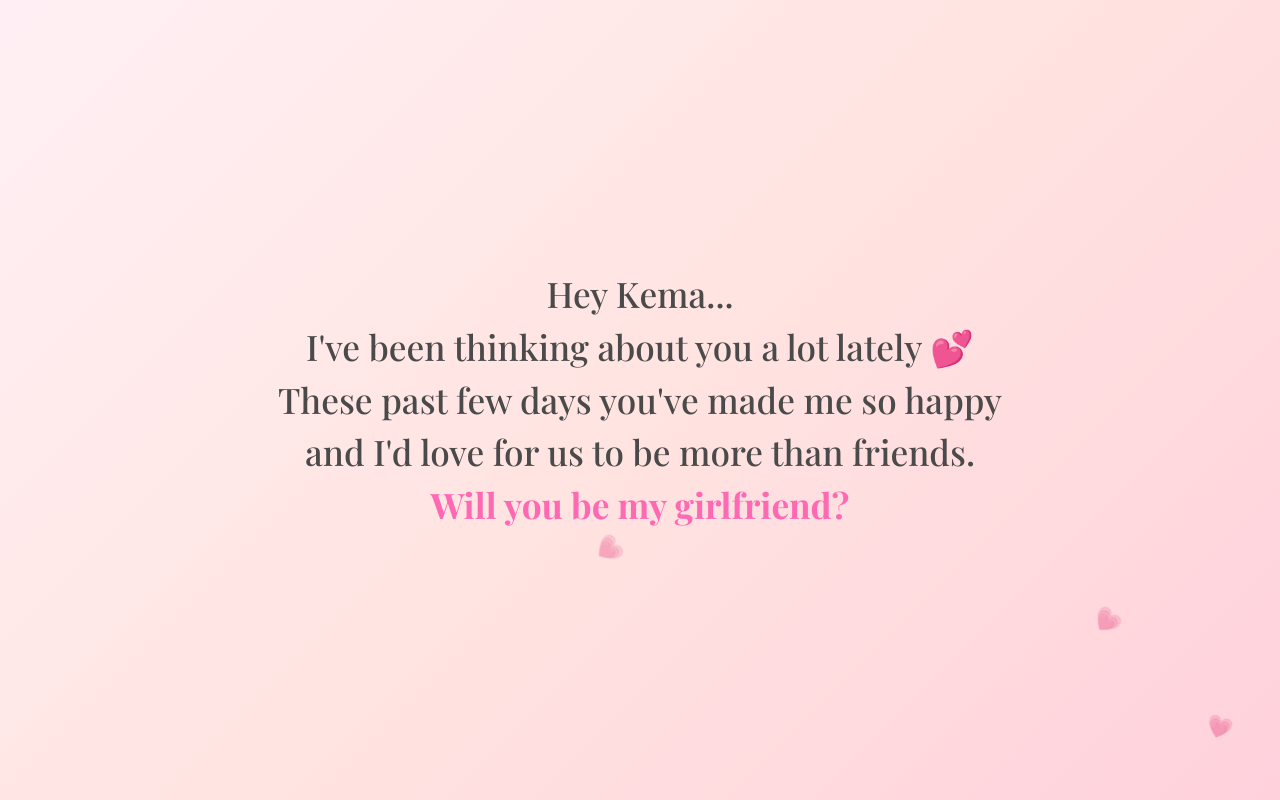
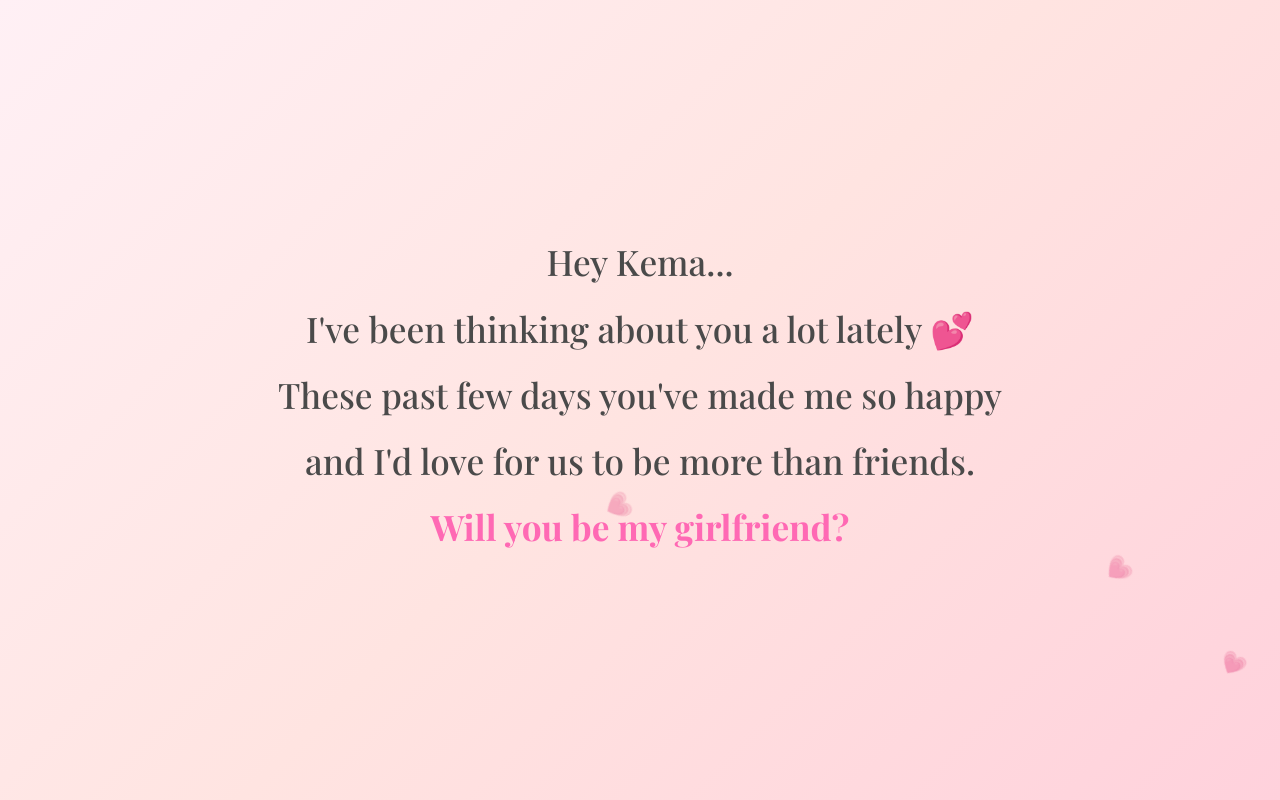
Before and after one commit to Carlos64999/Kema, a plain HTML site: page Index.html in a window 1280 px wide. Drawn offline with nearby package versions, Linux system fonts and the light colour scheme.

Commit message:
Update Index.html

```diff
--- a/Index.html
+++ b/Index.html
@@ -6,11 +6,7 @@
 <title>For Kema 💕</title>
 <link href="https://fonts.googleapis.com/css2?family=Playfair+Display:wght@500;700&family=Poppins:wght@400;500&display=swap" rel="stylesheet">
 <style>
-    * {
-      margin: 0;
-      padding: 0;
-      box-sizing: border-box;
-    }
+  * { margin: 0; padding: 0; box-sizing: border-box; }
   body {
     height: 100vh;
     background: linear-gradient(135deg, #fff0f5 0%, #ffe4e1 50%, #ffd1dc 100%);
@@ -32,31 +28,21 @@
     z-index: 2;
   }
   .message {
-      opacity: 0;
+    visibility: hidden;
     transform: translateY(30px);
     transition: all 1.8s ease-out;
     font-family: 'Playfair Display', serif;
     font-size: 2.2rem;
-      line-height: 1.5;
+    line-height: 1.6;
     color: #4a4a4a;
     max-width: 90%;
   }
-    .highlight {
-      color: #ff69b4;
-      font-weight: 700;
+  .message div {
+    margin-bottom: 10px;
   }
-    .shown {
-      opacity: 1;
-      transform: translateY(0);
-    }
-    .small-hearts {
-      position: absolute;
-      width: 100%;
-      height: 100%;
-      pointer-events: none;
-      overflow: hidden;
-      z-index: 1;
-    }
+  .highlight { color: #ff69b4; font-weight: 700; }
+  .shown { visibility: visible; transform: translateY(0); }
+  .small-hearts { position: absolute; width: 100%; height: 100%; pointer-events: none; overflow: hidden; z-index: 1; }
   .heart-float {
     position: absolute;
     font-size: 1.4rem;
@@ -89,11 +75,11 @@
 
 <div class="container">
   <div class="message" id="message">
-      Hey Kema...<br>
-      I've been thinking about you a lot lately 💕<br>
-      These past few days you've made me so happy <br>
-      and I'd love for us to be more than friends.<br>
-      <span class="highlight">Will you be my girlfriend?</span>
+    <div>Hey Kema...</div>
+    <div>I've been thinking about you a lot lately 💕</div>
+    <div>These past few days you've made me so happy</div>
+    <div>and I'd love for us to be more than friends.</div>
+    <div class="highlight">Will you be my girlfriend?</div>
   </div>
 </div>
 
@@ -106,9 +92,8 @@
     startFloatingHearts();
   }
 
-    // Reveal message automatically when page loads
-    window.addEventListener('load', () => {
-      setTimeout(revealMessage, 800); // small delay for smooth effect
+  document.addEventListener('DOMContentLoaded', () => {
+    setTimeout(revealMessage, 300);
   });
 
   function startFloatingHearts() {
@@ -124,7 +109,6 @@
     }, 1200);
   }
 
-    // Light confetti on click after message is revealed
   document.body.addEventListener('click', () => {
     if (message.classList.contains('shown')) {
       for (let i = 0; i < 40; i++) {
@@ -141,5 +125,6 @@
     }
   });
 </script>
+
 </body>
 </html>
```
Lines whose indentation alone changed are shown as unchanged.
